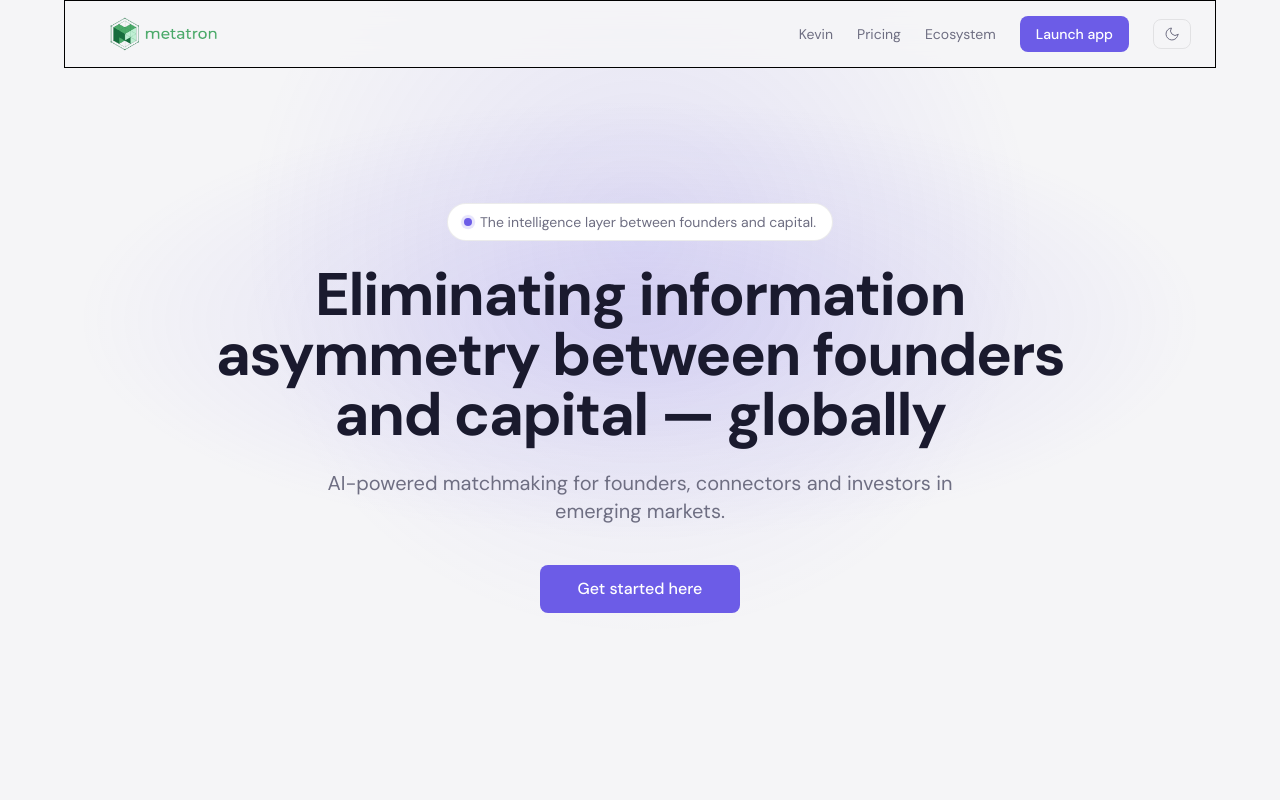
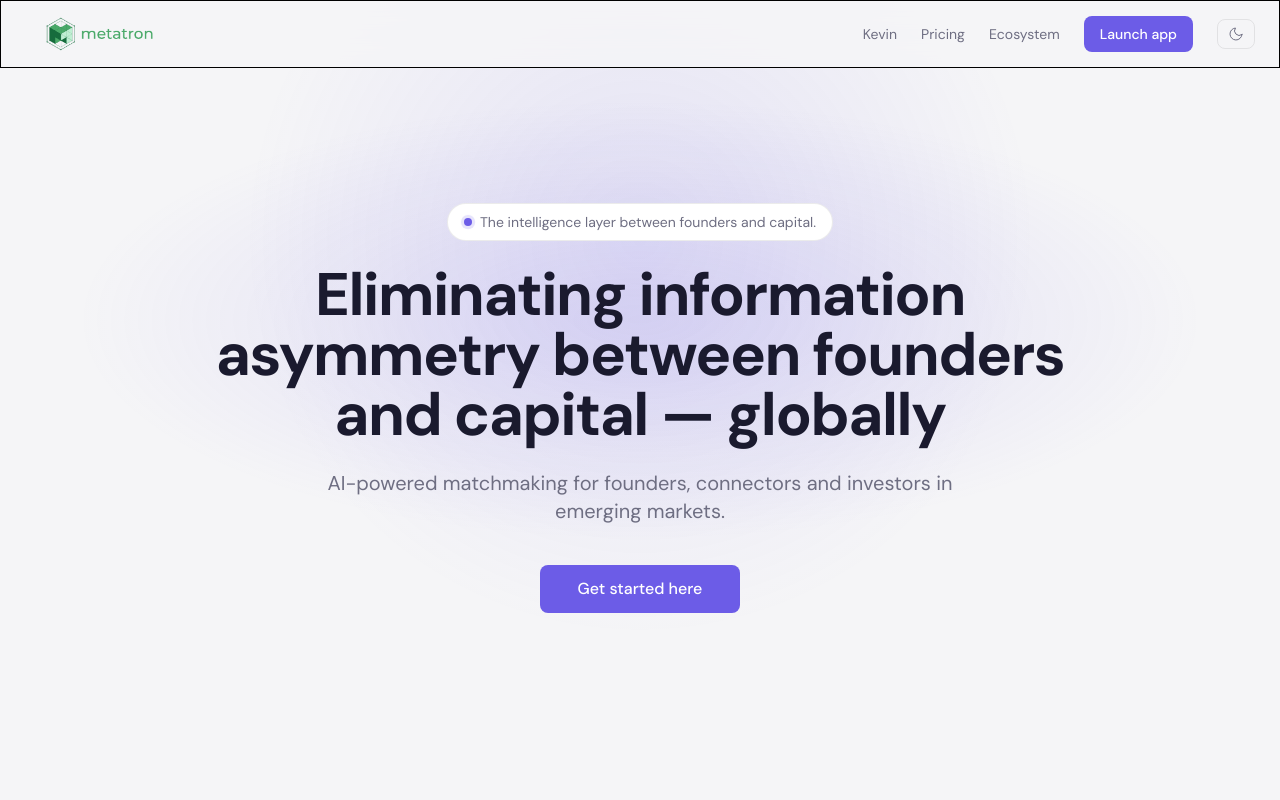
Before and after one commit to nickallison11/metatron-landing, a Next.js app: page / in a window 1280 px wide. Shown: the top 800 px of the page. Built offline with nearby package versions, Linux system fonts and the light colour scheme.

Commit message:
Stretch top nav to full viewport width
Drop the centered max-w-6xl container so the logo sits flush to the
far left and the nav links/Launch app/theme toggle anchor to the far
right edge.

Made-with: Cursor

```diff
--- a/app/page.tsx
+++ b/app/page.tsx
@@ -142,7 +142,7 @@ export default function Home() {
   return (
     <>
       <header className="nav-metatron fixed top-0 left-0 right-0 z-50">
-        <nav className="mx-auto flex max-w-6xl items-center justify-between border border-black px-4 py-3 sm:px-6">
+        <nav className="flex w-full items-center justify-between border border-black px-4 py-3 sm:px-6">
           <Link href="/" className="flex shrink-0 items-center gap-2">
             <Image
               src="/metatron-logo.png"
```
